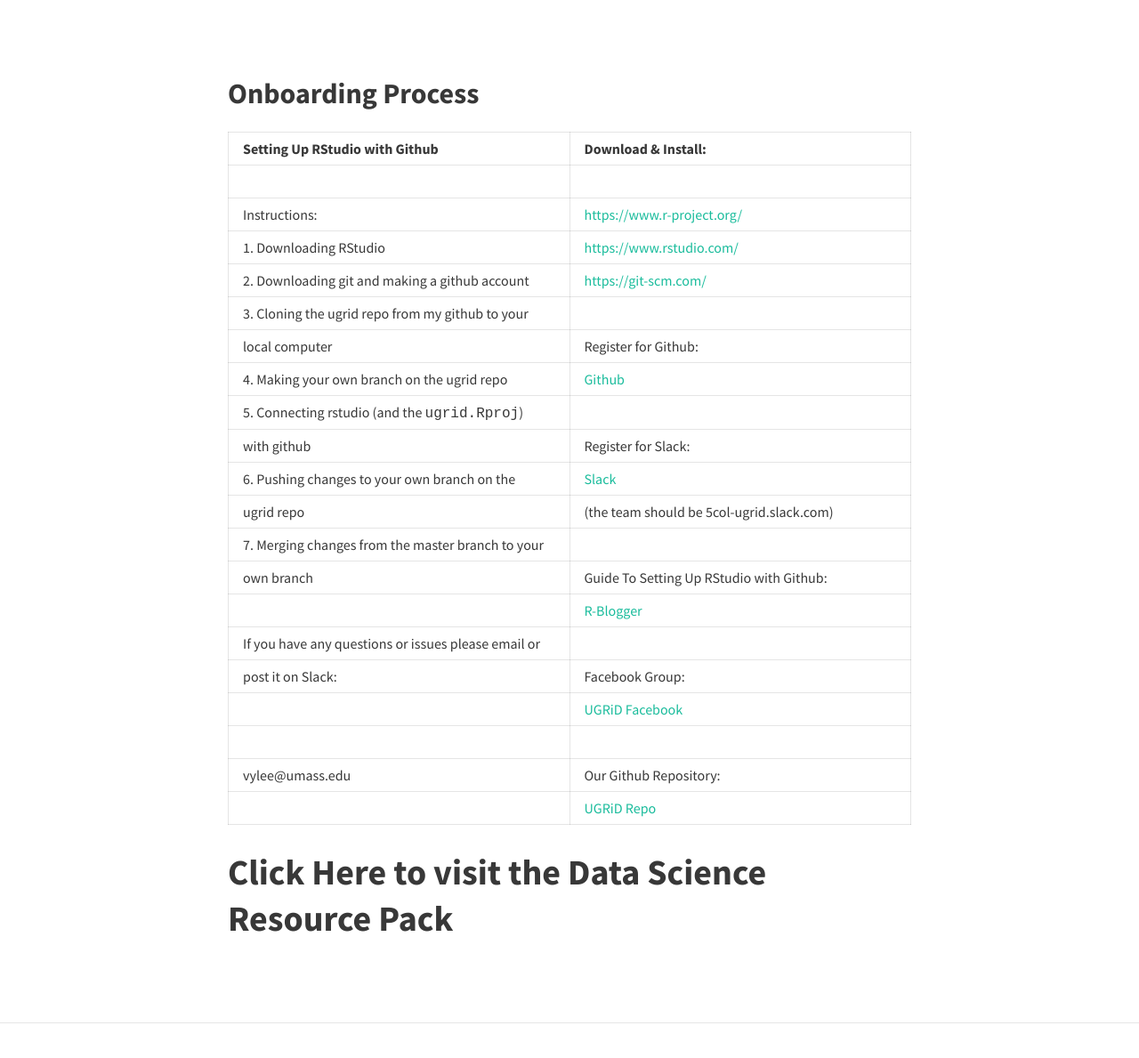
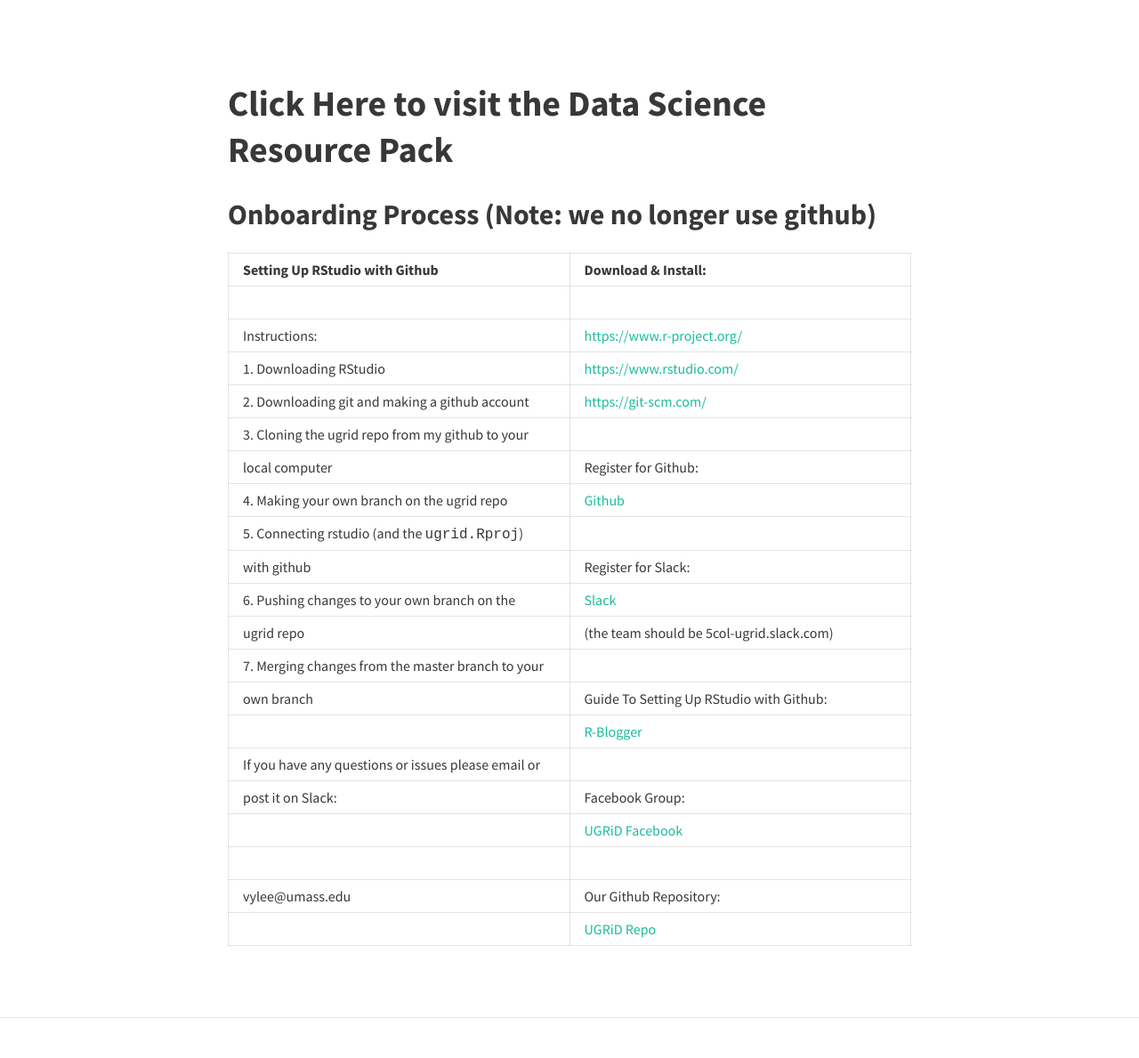
Before and after one commit to sketchplatform/ugriders.github.io, a Jekyll site: the page built from resource.md, in a window 1280 px wide and 1400 px high, scrolled down 196 px. Shown: the part 175-1364 px from the top of the window at 89% size. Built offline with Jekyll 4.4.1, drawn with Linux system fonts in a browser that asks for light colours; nearby versions of some CDN libraries.

Commit message:
Update resource.md

```diff
--- a/resource.md
+++ b/resource.md
@@ -5,7 +5,9 @@
 feature-img: "img/texture4.png"
 ---
 
-<h2> Onboarding Process </h2>
+<h1><a href="https://docs.google.com/document/d/1ybqfYYISGWTvPbdcLfyf95g8Sx3HmcP7qFnsJLpAnOw/edit">Click Here to visit the Data Science Resource Pack</a></h1>
+
+<h2> Onboarding Process (Note: we no longer use github) </h2>
 
 Setting Up RStudio with Github                              | Download & Install:
 ----------------------------------------------------------- | -----------------------------------------------------------
```
Also changed, not shown: other parts of resource.md (+0 -3 lines).
